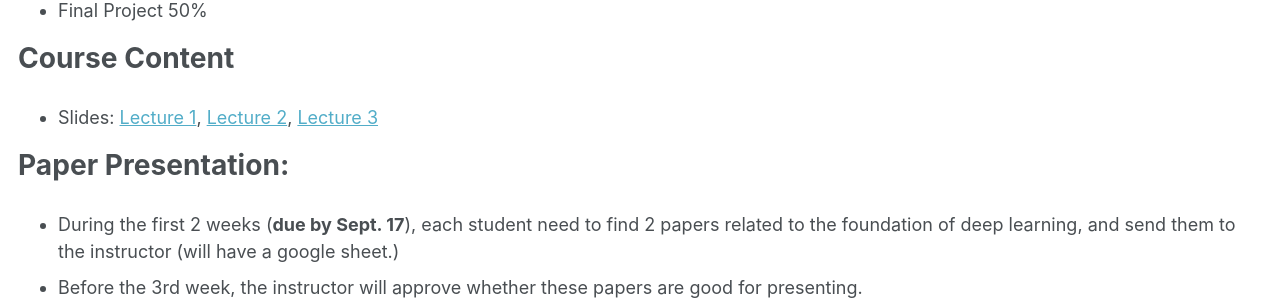
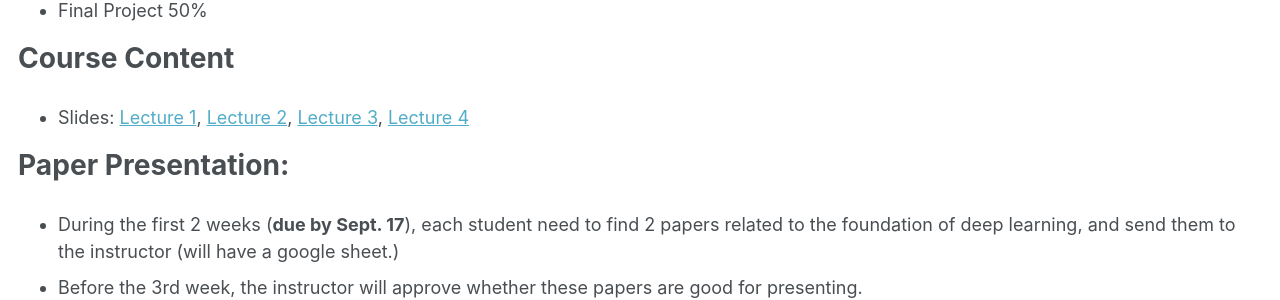
Before and after one commit to difanzou/difanzou.github.io, a Jekyll site: the page built from _teaching/2023-fall-teaching.md, in a window 1280 px wide. Shown: the part 881-1181 px from the top of the page. Built offline with Jekyll 4.4.1, drawn with Linux system fonts in a browser that asks for light colours.

Commit message:
add teaching and group

```diff
--- a/_teaching/2023-fall-teaching.md
+++ b/_teaching/2023-fall-teaching.md
@@ -23,7 +23,7 @@
 
 # Course Content
 
-* Slides: [Lecture 1](https://drive.google.com/file/d/1Z3JX-ULSwMEtNRB5h08BKIGuTMo5vdK2/view?usp=sharing), [Lecture 2](https://drive.google.com/file/d/1KquUvsSpr0uRECIEV0atQIbZx4q7GZI5/view?usp=sharing), [Lecture 3](https://drive.google.com/file/d/18BgwcC43VIT0rEk_8vrcIX7_BniVXOJS/view?usp=sharing)
+* Slides: [Lecture 1](https://drive.google.com/file/d/1Z3JX-ULSwMEtNRB5h08BKIGuTMo5vdK2/view?usp=sharing), [Lecture 2](https://drive.google.com/file/d/1KquUvsSpr0uRECIEV0atQIbZx4q7GZI5/view?usp=sharing), [Lecture 3](https://drive.google.com/file/d/18BgwcC43VIT0rEk_8vrcIX7_BniVXOJS/view?usp=sharing), [Lecture 4](https://drive.google.com/file/d/1fYmVasCykf2BXtzIAGBbEEe_Km130937/view?usp=sharing)
 
 # Paper Presentation:
 
```
